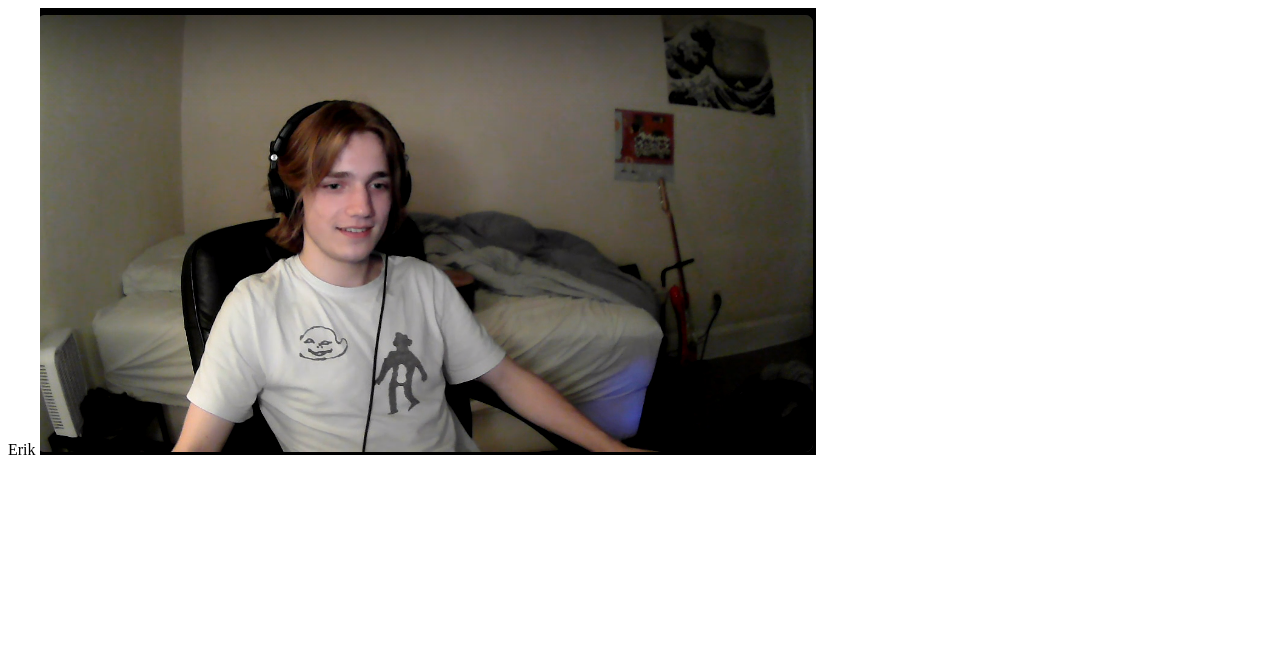
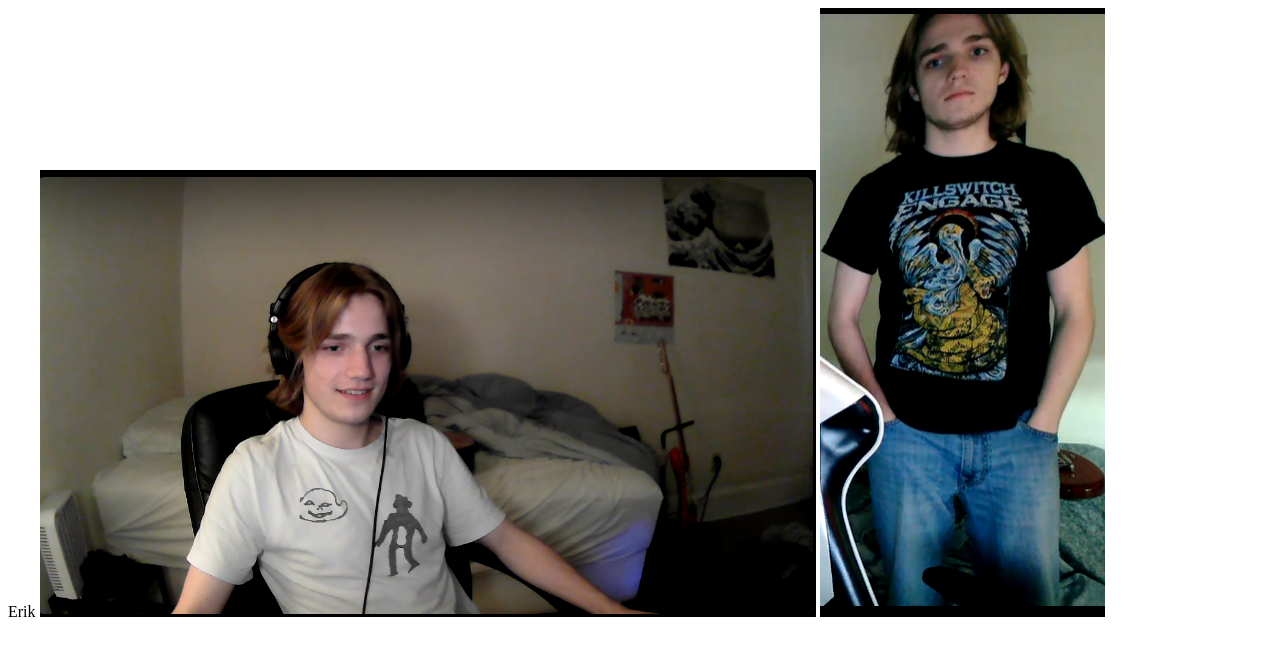
Before and after one commit to BrendanD7/Erik, a plain HTML site: page index.html in a window 1280 px wide. Drawn offline with Linux system fonts and the light colour scheme.

Commit message:
Update index.html

```diff
--- a/index.html
+++ b/index.html
@@ -10,5 +10,6 @@
 <body>
     Erik
     <img src="unknown.png" alt="Erik!">
+    <img src="image.png" alt="Sai!">
 </body>
 </html>
```
